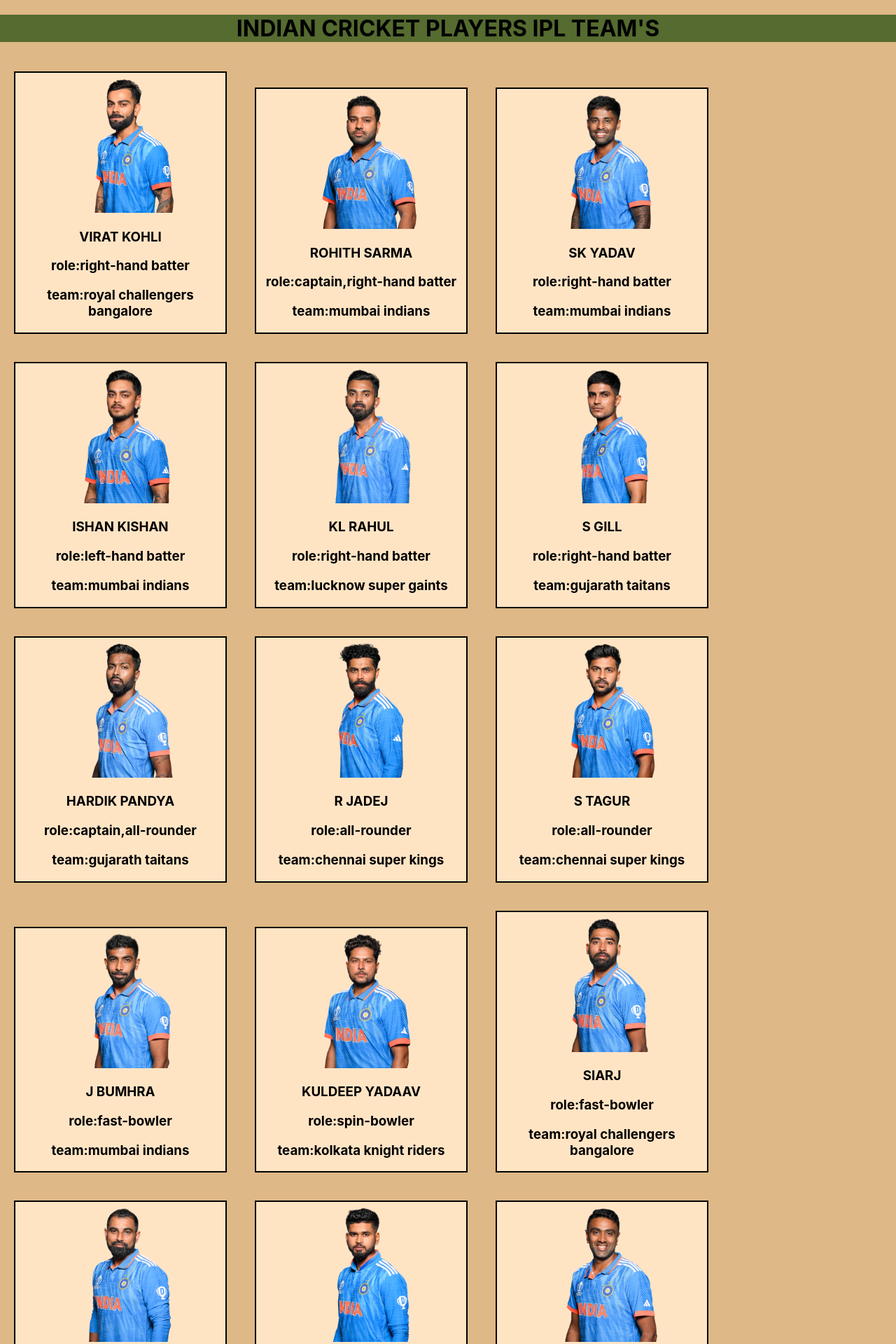
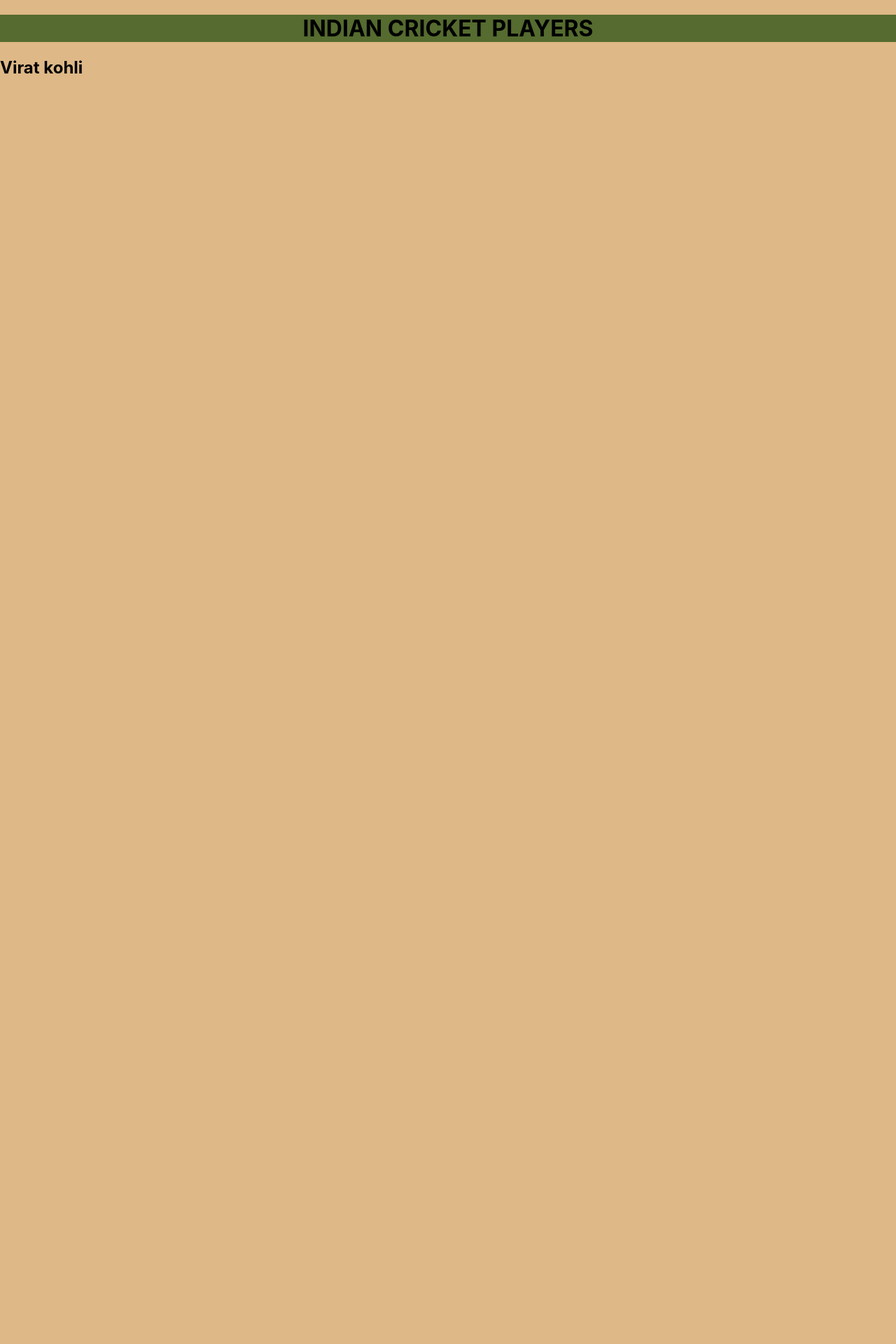
Before and after one commit to JorigeVenkatesh/Clone-Repository, a React (Create React App) app: page / in a window 1280 px wide. Shown: the top 1920 px of the page at 70% size. After the commit the page ends 800 px from the top, so only its background shows below. Built offline with nearby package versions, Linux system fonts and the light colour scheme.

Commit message:
Update App.js

```diff
--- a/src/App.js
+++ b/src/App.js
@@ -5,27 +5,8 @@
 function App() {
   return (
       <div className='continer'>
-      <h1>INDIAN CRICKET PLAYERS IPL TEAM'S</h1>
-      <Movie pic="./images/vk.png" name="VIRAT KOHLI" role="right-hand batter" team="royal challengers bangalore"/>
-      <Movie pic="./images/rs.png" name="ROHITH SARMA" role="captain,right-hand batter" team="mumbai indians"/>
-      <Movie pic="./images/sky.png" name="SK YADAV" role="right-hand batter" team="mumbai  indians"/>
-      <Movie pic="./images/ik.png" name="ISHAN KISHAN" role="left-hand batter" team="mumbai indians"/>
-      <Movie pic="./images/kl.png" name="KL RAHUL" role="right-hand batter" team="lucknow super gaints"/>
-      <Movie pic="./images/gill.png" name="S GILL" role="right-hand batter" team="gujarath taitans"/>
-      <Movie pic="./images/hp.png" name="HARDIK PANDYA" role="captain,all-rounder" team="gujarath taitans"/>
-      <Movie pic="./images/rj.png" name="R JADEJ" role="all-rounder" team="chennai super kings"/>
-      <Movie pic="./images/st.png" name="S TAGUR" role="all-rounder" team="chennai super kings"/>
-      <Movie pic="./images/jb.png" name="J BUMHRA" role="fast-bowler" team="mumbai indians"/>
-      <Movie pic="./images/kuldeep.png" name="KULDEEP YADAAV" role="spin-bowler" team="kolkata knight riders"/>
-      <Movie pic="./images/siraj.png" name="SIARJ" role="fast-bowler" team="royal challengers bangalore"/>
-      <Movie pic="./images/ms.png" name="M SHAMI" role="fast-bowler" team="gujarath taitans"/>
-      <Movie pic="./images/sa.png" name="S IYYER" role="right-hand batter" team="delhi capitals"/>
-      <Movie pic="./images/rk.png" name="R ASWIN" role="spin-bowler" team="delhi capitals"/>
-
-
-
-
-
+      <h1>INDIAN CRICKET PLAYERS</h1>
+      <h2>Virat kohli</h2>
       </div>
 
   );
```
